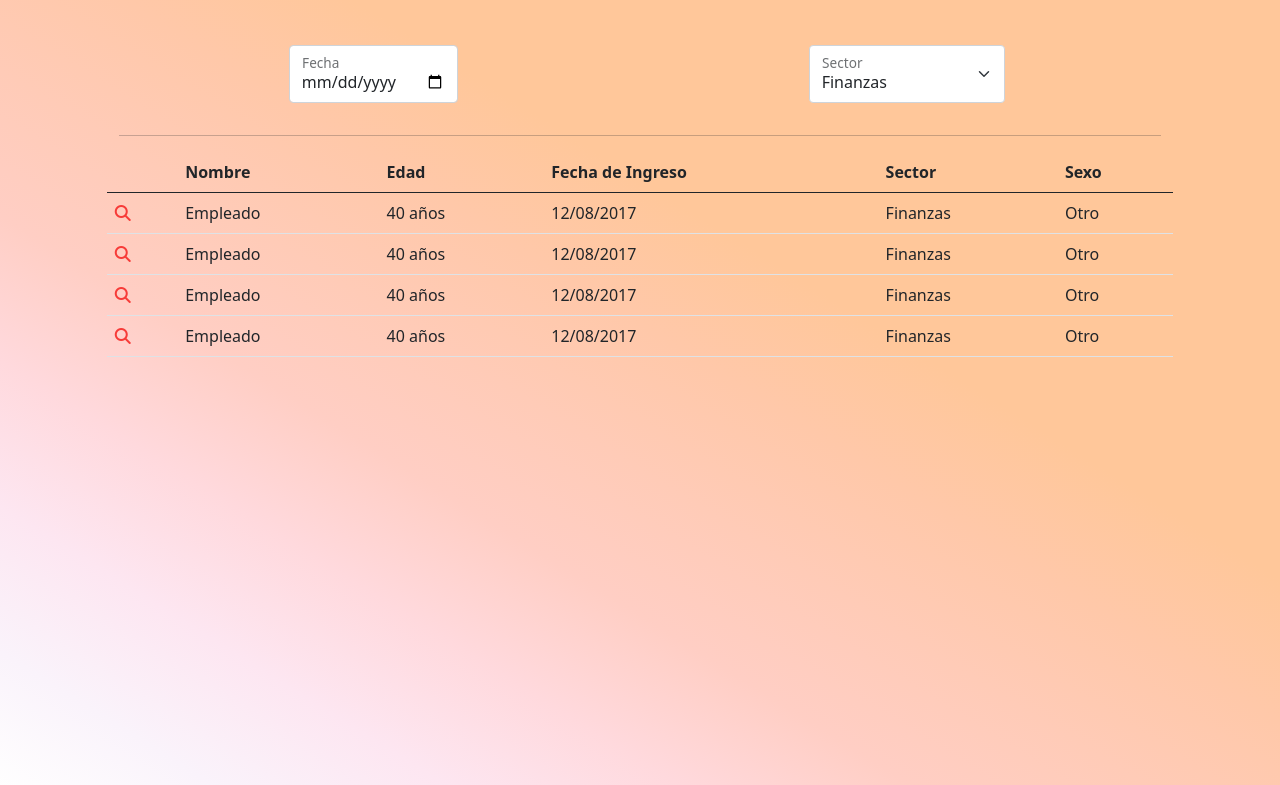
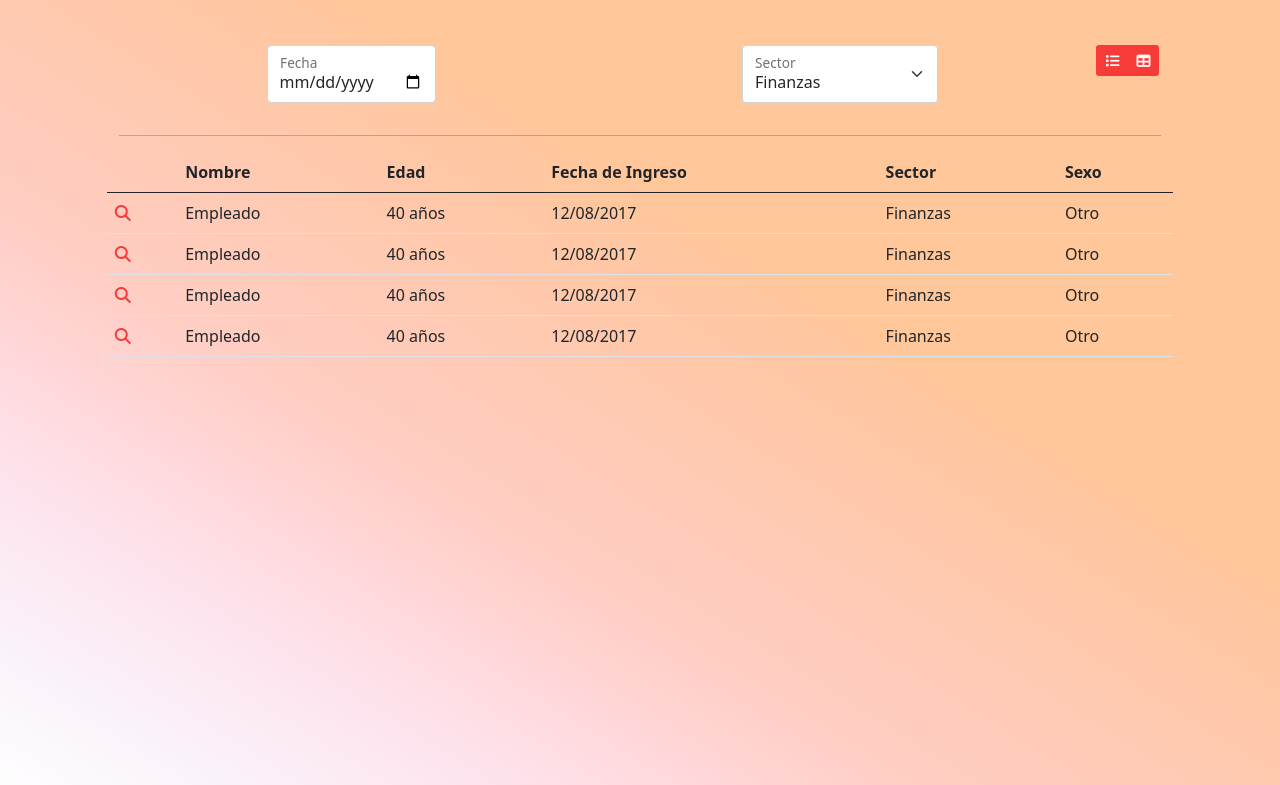
Before and after one commit to DigruttolaGabriel/coder-house-web-dev, a website: page employees.html in a window 1280 px wide. Shown: the part 78-863 px from the top of the page. Drawn offline with nearby package versions, Linux system fonts and the light colour scheme; a web font is replaced by a local one.

Commit message:
nav between employees html

```diff
--- a/employees.html
+++ b/employees.html
@@ -1,5 +1,6 @@
 <!DOCTYPE html>
 <html lang="en">
+
 <head>
     <meta charset="UTF-8">
     <meta http-equiv="X-UA-Compatible" content="IE=edge">
@@ -9,15 +10,18 @@
 
     <title>People - Empleados</title>
 
-    <link href="https://cdn.jsdelivr.net/npm/bootstrap@5.0.2/dist/css/bootstrap.min.css" rel="stylesheet" integrity="sha384-EVSTQN3/azprG1Anm3QDgpJLIm9Nao0Yz1ztcQTwFspd3yD65VohhpuuCOmLASjC" crossorigin="anonymous">
-    <script src="https://cdn.jsdelivr.net/npm/bootstrap@5.0.2/dist/js/bootstrap.bundle.min.js" integrity="sha384-MrcW6ZMFYlzcLA8Nl+NtUVF0sA7MsXsP1UyJoMp4YLEuNSfAP+JcXn/tWtIaxVXM" crossorigin="anonymous"></script>
+    <link href="https://cdn.jsdelivr.net/npm/bootstrap@5.0.2/dist/css/bootstrap.min.css" rel="stylesheet"
+        integrity="sha384-EVSTQN3/azprG1Anm3QDgpJLIm9Nao0Yz1ztcQTwFspd3yD65VohhpuuCOmLASjC" crossorigin="anonymous">
+    <script src="https://cdn.jsdelivr.net/npm/bootstrap@5.0.2/dist/js/bootstrap.bundle.min.js"
+        integrity="sha384-MrcW6ZMFYlzcLA8Nl+NtUVF0sA7MsXsP1UyJoMp4YLEuNSfAP+JcXn/tWtIaxVXM"
+        crossorigin="anonymous"></script>
 
     <script src="https://kit.fontawesome.com/457406922a.js" crossorigin="anonymous"></script>
     <link rel="preconnect" href="https://fonts.googleapis.com">
     <link rel="preconnect" href="https://fonts.gstatic.com" crossorigin>
-    <link href="https://fonts.googleapis.com/css2?family=Dongle:wght@300&family=Montserrat:wght@100;400&display=swap" rel="stylesheet">
     <link rel="stylesheet" href="css/common.css">
 </head>
+
 <body>
     <nav id="navbar">
         <div>
@@ -36,7 +40,9 @@
         <section class="bg-image container-fluid">
             <div class="row justify-content-center align-items-center pt-5">
                 <div class="col col-10 align-self-center">
-                    <form action="" class="row">
+                    <div class="row">
+                        <form action="" class="col col-11">
+                            <div class="row">
                                 <div class="col d-flex justify-content-center">
                                     <div class="form-floating mb-3">
                                         <input type="date" class="form-control" value="" id="date">
@@ -53,7 +59,16 @@
                                         <label for="sector">Sector</label>
                                     </div>
                                 </div>
+                            </div>
                         </form>
+                        <div class="col col-1">
+                            <div class="btn-group btn-group-sm" role="group">
+                                <a href="employees.html" class="btn special-btn-red"><i class="fas fa-list"></i></a>
+                                <a href="employees-cards.html" class="btn special-btn-red"><i
+                                        class="fas fa-table"></i></a>
+                            </div>
+                        </div>
+                    </div>
                     <hr>
                     <div class="row center-text">
                         <table class="table table-hover">
@@ -69,7 +84,8 @@
                             </thead>
                             <tbody>
                                 <tr>
-                                    <td class="action-icons"><a href="employee-details.html"><i class="fa fa-search"></i></a></td>
+                                    <td class="action-icons"><a href="employee-details.html"><i
+                                                class="fa fa-search"></i></a></td>
                                     <td class="name-data">Empleado</td>
                                     <td class="age-data">40 años</td>
                                     <td class="birthdate-data">12/08/2017</td>
@@ -77,7 +93,8 @@
                                     <td class="sex-data">Otro</td>
                                 </tr>
                                 <tr>
-                                    <td class="action-icons"><a href="employee-details.html"><i class="fa fa-search"></i></a></td>
+                                    <td class="action-icons"><a href="employee-details.html"><i
+                                                class="fa fa-search"></i></a></td>
                                     <td class="name-data">Empleado</td>
                                     <td class="age-data">40 años</td>
                                     <td class="birthdate-data">12/08/2017</td>
@@ -85,7 +102,8 @@
                                     <td class="sex-data">Otro</td>
                                 </tr>
                                 <tr>
-                                    <td class="action-icons"><a href="employee-details.html"><i class="fa fa-search"></i></a></td>
+                                    <td class="action-icons"><a href="employee-details.html"><i
+                                                class="fa fa-search"></i></a></td>
                                     <td class="name-data">Empleado</td>
                                     <td class="age-data">40 años</td>
                                     <td class="birthdate-data">12/08/2017</td>
@@ -93,7 +111,8 @@
                                     <td class="sex-data">Otro</td>
                                 </tr>
                                 <tr>
-                                    <td class="action-icons"><a href="employee-details.html"><i class="fa fa-search"></i></a></td>
+                                    <td class="action-icons"><a href="employee-details.html"><i
+                                                class="fa fa-search"></i></a></td>
                                     <td class="name-data">Empleado</td>
                                     <td class="age-data">40 años</td>
                                     <td class="birthdate-data">12/08/2017</td>
@@ -124,4 +143,5 @@
         </div>
     </footer>
 </body>
+
 </html>
--- a/scss/common.scss
+++ b/scss/common.scss
@@ -66,6 +66,16 @@ h1 {
     animation: shake 0.5s;
 }
 
+.img-height-365 {
+    min-height: 365px;
+    max-height: 365px;
+}
+
+.special-btn-red {
+    color: $color-white;
+    background-color: $color-red;
+}
+
 /*---------NAVBAR---------*/
 
 nav {
@@ -87,6 +97,10 @@ nav {
 
     a {
         color: $color-red;
+
+        &:hover {
+            color: $color-white;
+        }
     }
 }
 
```
Also changed, not shown: css/common.css, 1 other file. Lines whose indentation alone changed are shown as unchanged.
